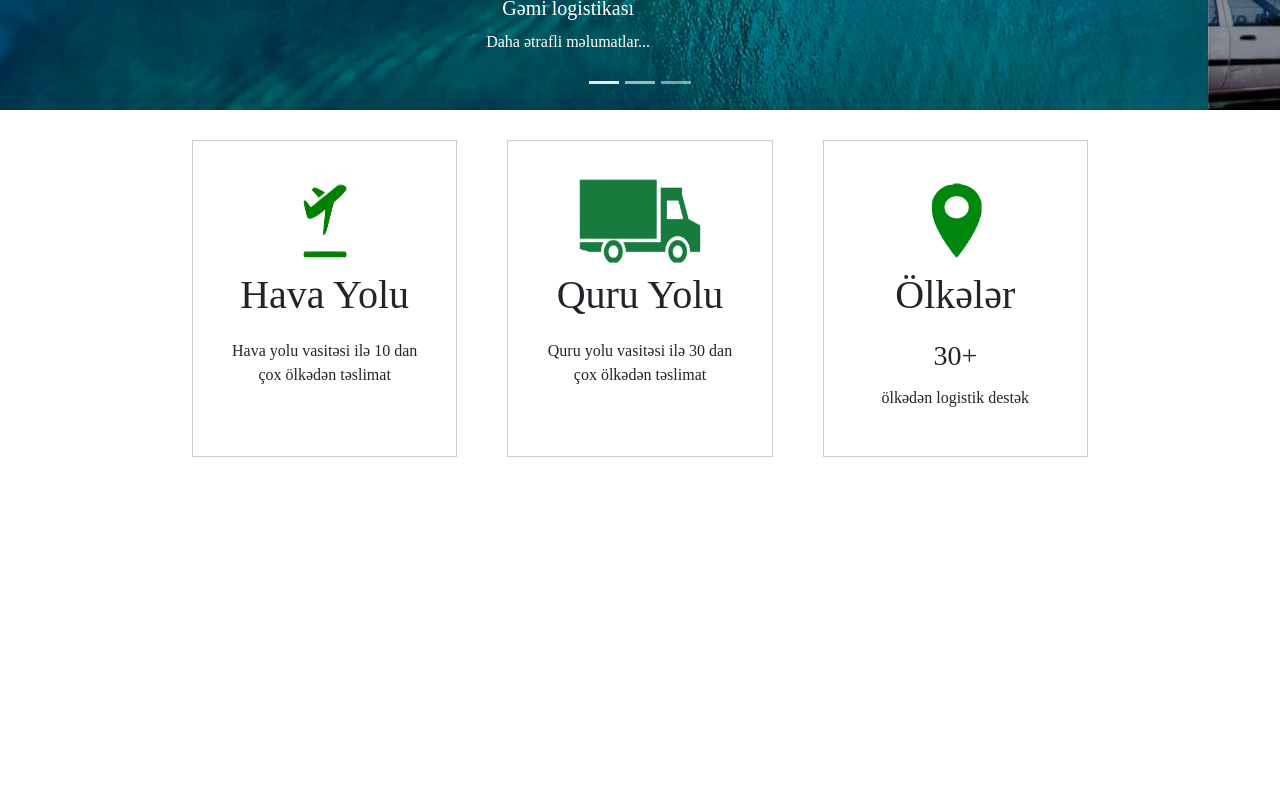
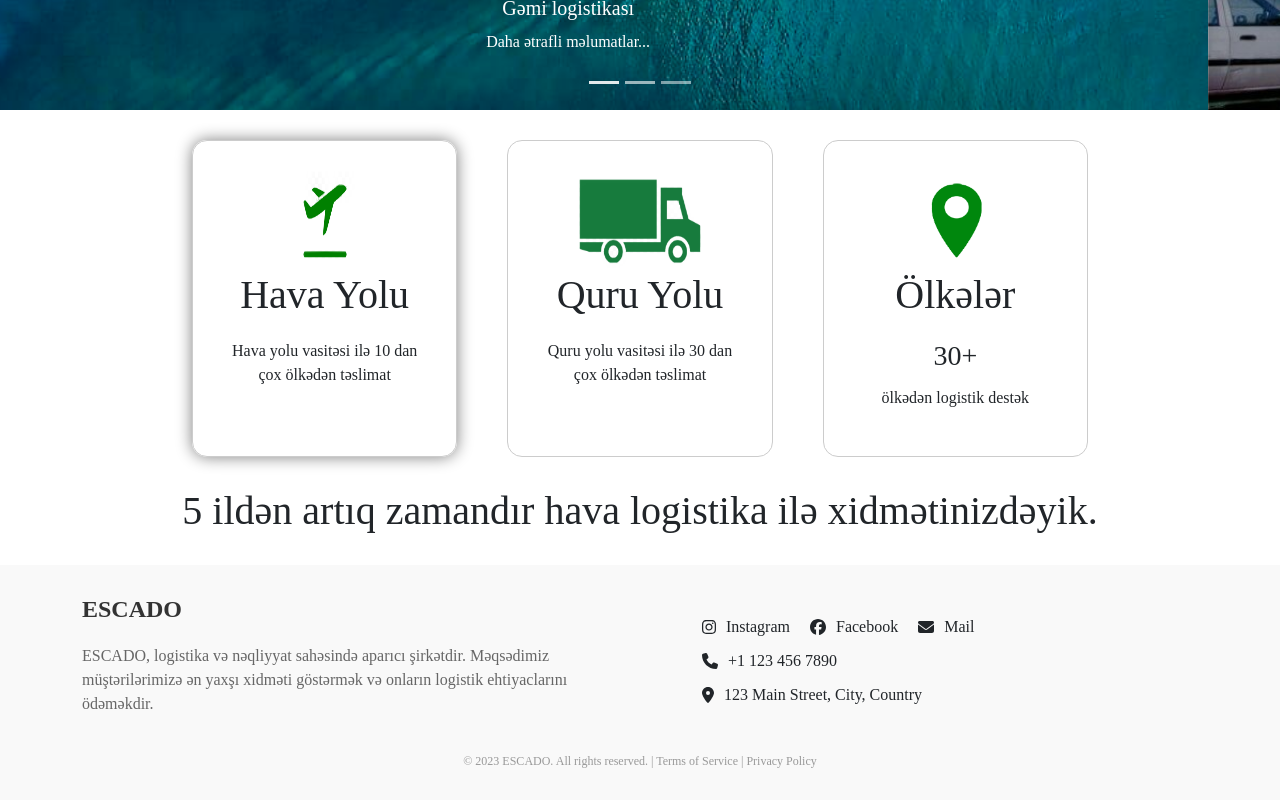
Before and after one commit to RahimCml/escado, a Vue app in the folder front-end/: page / in a window 1280 px wide. Shown: the part 554-1354 px from the top of the page. Before the commit the page ends 1011 px from the top, so only its background shows below. Built offline with nearby package versions, Linux system fonts and the light colour scheme.

Commit message:
Add footer

```diff
--- a/front-end/package.json
+++ b/front-end/package.json
@@ -8,6 +8,12 @@
     "lint": "vue-cli-service lint"
   },
   "dependencies": {
+    "@ant-design/icons": "^5.1.4",
+    "@fortawesome/fontawesome-svg-core": "^6.4.0",
+    "@fortawesome/free-brands-svg-icons": "^6.4.0",
+    "@fortawesome/free-regular-svg-icons": "^6.4.0",
+    "@fortawesome/free-solid-svg-icons": "^6.4.0",
+    "@fortawesome/vue-fontawesome": "^3.0.3",
     "@popperjs/core": "^2.11.8",
     "ant-design-vue": "^4.0.0",
     "bootstrap": "^5.3.1",
--- /dev/null
+++ b/front-end/src/components/footerComponent.vue
@@ -0,0 +1,104 @@
+<template>
+  <div>
+    <footer class="footer">
+      <div class="container">
+        <div class="row">
+          <div class="col-lg-6">
+            <h3>ESCADO</h3>
+            <p>
+              ESCADO, logistika və nəqliyyat sahəsində aparıcı şirkətdir.
+              Məqsədimiz müştərilərimizə ən yaxşı xidməti göstərmək və onların
+              logistik ehtiyaclarını ödəməkdir.
+            </p>
+          </div>
+          <div class="col-lg-6">
+            <div class="social-icons">
+              <div class="icon-text">
+                <font-awesome-icon :icon="['fab', 'instagram']" />
+                <span>Instagram</span>
+              </div>
+              <div class="icon-text">
+                <font-awesome-icon :icon="['fab', 'facebook']" />
+                <span>Facebook</span>
+              </div>
+              <div class="icon-text">
+                <font-awesome-icon :icon="['fas', 'envelope']" />
+                <span>Mail</span>
+              </div>
+            </div>
+            <div class="contact-info">
+              <div class="icon-text">
+                <font-awesome-icon :icon="['fas', 'phone']" />
+                <span>+1 123 456 7890</span>
+              </div>
+              <div class="icon-text">
+                <font-awesome-icon :icon="['fas', 'map-marker-alt']" />
+                <span>123 Main Street, City, Country</span>
+              </div>
+            </div>
+          </div>
+        </div>
+      </div>
+      <div class="legal-notice">
+        &copy; 2023 ESCADO. All rights reserved. | Terms of Service | Privacy
+        Policy
+      </div>
+    </footer>
+  </div>
+</template>
+
+<script>
+export default {
+  name: "FooterComponent",
+};
+</script>
+
+<style>
+/* Your styles here */
+
+.footer {
+  background-color: #f9f9f9;
+  padding: 30px 0;
+}
+
+.footer h3 {
+  color: #333;
+  font-size: 24px;
+  font-weight: bold;
+  margin-bottom: 20px;
+}
+
+.footer p {
+  color: #666;
+  font-size: 16px;
+}
+
+.social-icons {
+  display: flex;
+  /* flex-direction: column; */
+  gap: 20px;
+  margin-top: 20px;
+  margin-left: 50px;
+}
+
+.contact-info {
+  margin-left: 50px;
+}
+
+.icon-text {
+  display: flex;
+  align-items: center;
+  margin-bottom: 10px;
+}
+
+.icon-text span {
+  margin-left: 10px;
+}
+
+.legal-notice {
+  text-align: center;
+  font-size: 12px;
+  color: #999;
+  margin-top: 20px;
+}
+</style>
--- a/front-end/src/components/header-menu.vue
+++ b/front-end/src/components/header-menu.vue
@@ -82,9 +82,14 @@ export default {
 
   .navbar-nav .nav-link:hover {
     background-color: green;
+    color: #ffffff;
   }
 
   .navbar-nav .nav-link:hover a {
     color: white; /* Sadece text rengini beyaz yapın */
   }
+
+  /* .navbar-nav .nav-link.active { */
+    /* background-color: rgb(17, 143, 17); */
+    /* } */
   </style>
--- a/front-end/src/views/home.vue
+++ b/front-end/src/views/home.vue
@@ -1,9 +1,11 @@
 <script>
 import { ref } from "vue";
+import FooterComponent from "@/components/footerComponent.vue";
 
 export default {
   name: "HomePage",
   components: {
+    FooterComponent
   },
   setup() {
     const activeTab = ref("truck"); // Varsayılan aktif sekme
@@ -12,90 +14,58 @@ export default {
   data() {
     return {
       activeColumn: 0, // 0: Hiçbir kolon seçili değil, 1: 1. kolon seçili, 2: 2. kolon seçili, 3: 3. kolon seçili
+      selectedCol: 1,
     };
+  },
+  methods: {
+    showInfo(colIndex) {
+      this.selectedCol = colIndex;
+    },
   },
 };
 </script>
 
 <template>
   <div class="home-page">
-    <div
-      id="carouselExampleIndicators"
-      class="carousel slide"
-      data-bs-ride="carousel"
-    >
+    <div id="carouselExampleIndicators" class="carousel slide" data-bs-ride="carousel">
       <div class="carousel-indicators">
-        <button
-          type="button"
-          data-bs-target="#carouselExampleIndicators"
-          data-bs-slide-to="0"
-          class="active"
-          aria-current="true"
-          aria-label="Slide 1"
-        ></button>
-        <button
-          type="button"
-          data-bs-target="#carouselExampleIndicators"
-          data-bs-slide-to="1"
-          aria-label="Slide 2"
-        ></button>
-        <button
-          type="button"
-          data-bs-target="#carouselExampleIndicators"
-          data-bs-slide-to="2"
-          aria-label="Slide 3"
-        ></button>
+        <button type="button" data-bs-target="#carouselExampleIndicators" data-bs-slide-to="0" class="active"
+          aria-current="true" aria-label="Slide 1"></button>
+        <button type="button" data-bs-target="#carouselExampleIndicators" data-bs-slide-to="1"
+          aria-label="Slide 2"></button>
+        <button type="button" data-bs-target="#carouselExampleIndicators" data-bs-slide-to="2"
+          aria-label="Slide 3"></button>
       </div>
       <div class="carousel-inner">
         <div class="carousel-item active">
-          <img
-            src="@/assets/boat-sea-ocean-tanker.jpg"
-            class="d-block w-100"
-            alt="..."
-          />
+          <img src="@/assets/boat-sea-ocean-tanker.jpg" class="d-block w-100" alt="..." />
           <div class="carousel-caption d-none d-md-block">
             <h5>Gəmi logistikası</h5>
             <p>Daha ətrafli məlumatlar...</p>
           </div>
         </div>
         <div class="carousel-item">
-          <img
-            src="@/assets/airplane-logistic.jpeg"
-            class="d-block w-100"
-            alt="..."
-          />
+          <img src="@/assets/airplane-logistic.jpeg" class="d-block w-100" alt="..." />
           <div class="carousel-caption d-none d-md-block">
             <h5>havva yolu logistikası</h5>
             <p>Daha ətrafli məlumatlar...</p>
           </div>
         </div>
         <div class="carousel-item">
-          <img
-            src="@/assets/truck-logistic.jpeg"
-            class="d-block w-100"
-            alt="..."
-          />
+          <img src="@/assets/truck-logistic.jpeg" class="d-block w-100" alt="..." />
           <div class="carousel-caption d-none d-md-block">
             <h5>Quru logistikası</h5>
             <p>Daha ətrafli məlumatlar...</p>
           </div>
         </div>
       </div>
-      <button
-        class="carousel-control-prev"
-        type="button"
-        data-bs-target="#carouselExampleIndicators"
-        data-bs-slide="prev"
-      >
+      <button class="carousel-control-prev" type="button" data-bs-target="#carouselExampleIndicators"
+        data-bs-slide="prev">
         <span class="carousel-control-prev-icon" aria-hidden="true"></span>
         <span class="visually-hidden">Previous</span>
       </button>
-      <button
-        class="carousel-control-next"
-        type="button"
-        data-bs-target="#carouselExampleIndicators"
-        data-bs-slide="next"
-      >
+      <button class="carousel-control-next" type="button" data-bs-target="#carouselExampleIndicators"
+        data-bs-slide="next">
         <span class="carousel-control-next-icon" aria-hidden="true"></span>
         <span class="visually-hidden">Next</span>
       </button>
@@ -103,25 +73,39 @@ export default {
 
     <div class="home-container">
       <div class="row">
-        <div class="col">
+        <div :class="['col', { active: selectedCol === 1 }]" @click="showInfo(1)">
           <img src="@/assets/icons/icon-airplane.png" alt="Kamyon Resmi" />
           <h1>Hava Yolu</h1>
           <p>Hava yolu vasitəsi ilə 10 dan çox ölkədən təslimat</p>
         </div>
-        <div class="col">
+        <div :class="['col', { active: selectedCol === 2 }]" @click="showInfo(2)">
           <img src="@/assets/icons/icon-truck.png" alt="Location Resmi" />
           <h1>Quru Yolu</h1>
           <p>Quru yolu vasitəsi ilə 30 dan çox ölkədən təslimat</p>
+
         </div>
-        <div class="col">
+        <div :class="['col', { active: selectedCol === 3 }]" @click="showInfo(3)">
           <img src="@/assets/icons/icon-location.png" alt="Uçak Resmi" />
           <h1>Ölkələr</h1>
-
           <h3>30+</h3>
           <p>ölkədən logistik destək</p>
         </div>
       </div>
     </div>
+    <!--
+    data from grid
+   -->
+    <div v-if="selectedCol === 1" class="info">
+      <h1>5 ildən artıq zamandır hava logistika ilə xidmətinizdəyik. </h1>
+    </div>
+    <div v-if="selectedCol === 2" class="info">
+      <h1>Quru haqqinda</h1>
+    </div>
+
+    <div v-if="selectedCol === 3" class="info">
+      <h1>Location haqqinda</h1>
+    </div>
+    <FooterComponent />
   </div>
 </template>
 
@@ -138,14 +122,18 @@ export default {
 
 /* Resimlerin boyutunu sabitlemek için */
 .carousel-item img {
-  width: 100%; /* Resimlerin genişliği 100% olacak şekilde ayarlanır */
-  height: 600px; /* İstediğiniz yüksekliği buradan ayarlayabilirsiniz */
-  object-fit: cover; /* Resimlerin boyutunu koruyarak uygun şekilde sığmasını sağlar */
+  width: 100%;
+  /* Resimlerin genişliği 100% olacak şekilde ayarlanır */
+  height: 600px;
+  /* İstediğiniz yüksekliği buradan ayarlayabilirsiniz */
+  object-fit: cover;
+  /* Resimlerin boyutunu koruyarak uygun şekilde sığmasını sağlar */
 }
 
 .carousel-control-prev-icon {
   margin-right: 40%;
 }
+
 .carousel-control-next-icon {
   margin-left: 40%;
 }
@@ -154,20 +142,25 @@ export default {
   display: flex;
   justify-content: center;
   margin-top: 30px;
+  padding-bottom: 10px;
 }
 
 .home-container .row {
   display: flex;
-  gap: 50px; /* Sütunlar arasına 20px mesafe bırakın */
+  gap: 50px;
+  /* Sütunlar arasına 20px mesafe bırakın */
   width: 70%;
 }
+
 .home-container .row .col {
-  background-color: transparent; /* Kolonların arka planını saydam yapar */
+  background-color: transparent;
+  /* Kolonların arka planını saydam yapar */
   text-align: center;
   padding: 30px;
   cursor: pointer;
   border: 1px solid #ccc;
   transition: background-color 0.3s, color 0.3s;
+  border-radius: 15px;
 }
 
 .home-container .row .col:hover {
@@ -175,17 +168,28 @@ export default {
 
 }
 
-.home-container .row .col p:hover {
-  background-color: rgb(38, 108, 38);
-  color: white; /* İkon altındaki metinlerin arka planını beyaz yapar */
-}
 
 .home-container .row .col img {
   width: 70%;
   height: 100px;
 }
+
+.home-container .row .col.active {
+  /* background-color: rgb(232, 227, 227); */
+  box-shadow: 0 0 1rem grey;
+
+}
+
 .text {
   font-size: 18px;
+}
+
+.info {
+  margin-top: 10px;
+  padding: 10px;
+  /* background-color: #f9f9f9;
+  border: 1px solid #ccc; */
+  text-align: center;
 }
 
 /* .home-container .col:hover {
@@ -195,13 +199,15 @@ export default {
 
 @media (max-width: 768px) {
   .carousel-item img {
-    max-height: 500px; /* 768 piksel genişlikte veya daha küçük ekranlarda yüksekliği 500px yapar */
+    max-height: 500px;
+    /* 768 piksel genişlikte veya daha küçük ekranlarda yüksekliği 500px yapar */
   }
 }
 
 @media (max-width: 576px) {
   .carousel-item img {
-    max-height: 300px; /* 576 piksel genişlikte veya daha küçük ekranlarda yüksekliği 300px yapar */
+    max-height: 300px;
+    /* 576 piksel genişlikte veya daha küçük ekranlarda yüksekliği 300px yapar */
   }
 }
 </style>
```
Also changed, not shown: front-end/src/main.js (+14 -2 lines), 1 other file (tests, documents, lock files or other folders).
